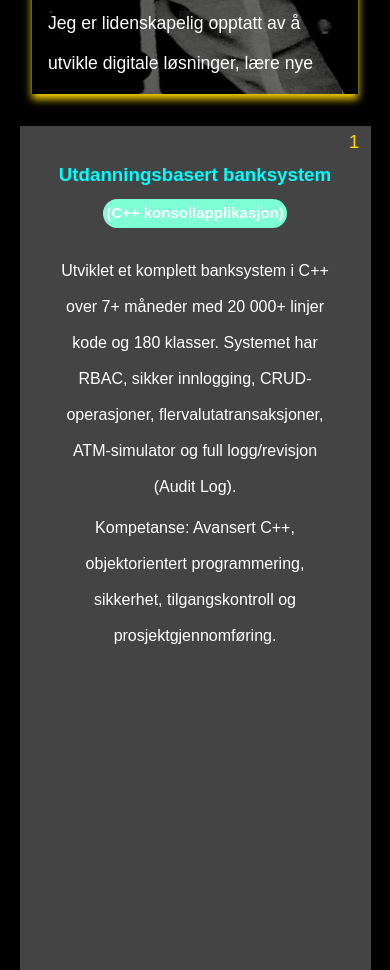
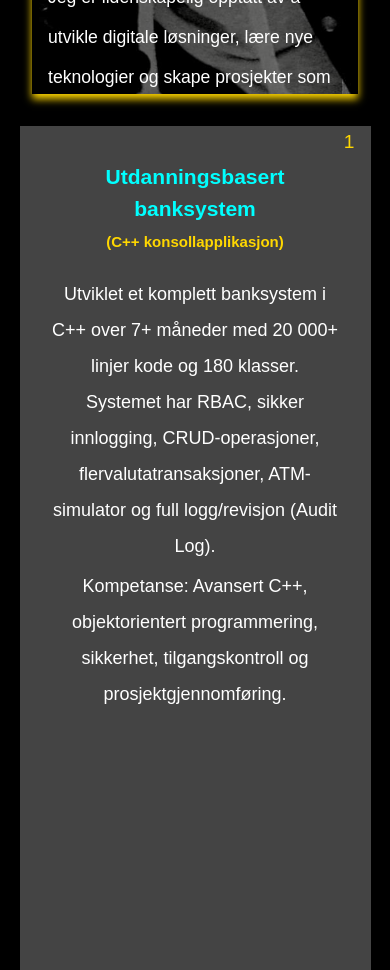
Before and after one commit to SigmaInnova-1/Protofil, a website: page index.html in a window 390 px wide. Shown: the part 1618-2588 px from the top of the page. Drawn offline with Linux system fonts and the light colour scheme.

Commit message:
UPD page response

```diff
--- a/index.html
+++ b/index.html
@@ -48,7 +48,7 @@
 
         <div class="hero">
           <div class="personal-photo">
-            <img src="images/Me.jpg" alt="et blidet til Alaa Al-Hamdan" />
+            <img src="/images/Me.jpg" alt="et blidet til Alaa Al-Hamdan" />
           </div>
           <div class="sammendrag">
             <div class="container">
--- a/styles.css
+++ b/styles.css
@@ -269,7 +269,7 @@ footer{
 
 /* ----------------- */
 
-@media (max-width: 786px) {
+@media (max-width: 910px) {
   header {
     width: 100%;
     display: flex;
@@ -352,7 +352,7 @@ footer{
     align-items: flex-start;
     overflow-y: scroll;
 
-    background: url(images/Me.jpg) center/cover no-repeat;
+    background: url(/images/Me.jpg) center/cover no-repeat;
     background-position: center top;
     position: relative;
   }
@@ -450,9 +450,6 @@ footer{
   .prosjekter hr {
     display: none;
   }
-
-  /* ----------------------- */
-
   .sertifikater blockquote p {
     line-height: 1.8rem;
   }
@@ -473,6 +470,37 @@ footer{
 }
 
 
+@media (max-width: 490px){
+
+  .om-meg h3{
+    background-color:transparent;
+    font-size: 22px;
+  }
+  .prosjekter{
+    font-size: 18px;
+    text-align: center;
+    margin: auto;
+  }
+  .prosjekter .titler h4{
+    background-color:transparent;
+    color:#ffd700;
+    margin: 0;
+    padding: 0;
+
+  }
+  .prosjekter section{
+
+    line-height: 0;
+    height: 150vh;
+  }
+  .prosjekter section::before {
+    position: absolute;
+    top: 1rem;
+    right: 1rem;
+  }
+
+}
+
 
 
 /* ---------------- */
```
